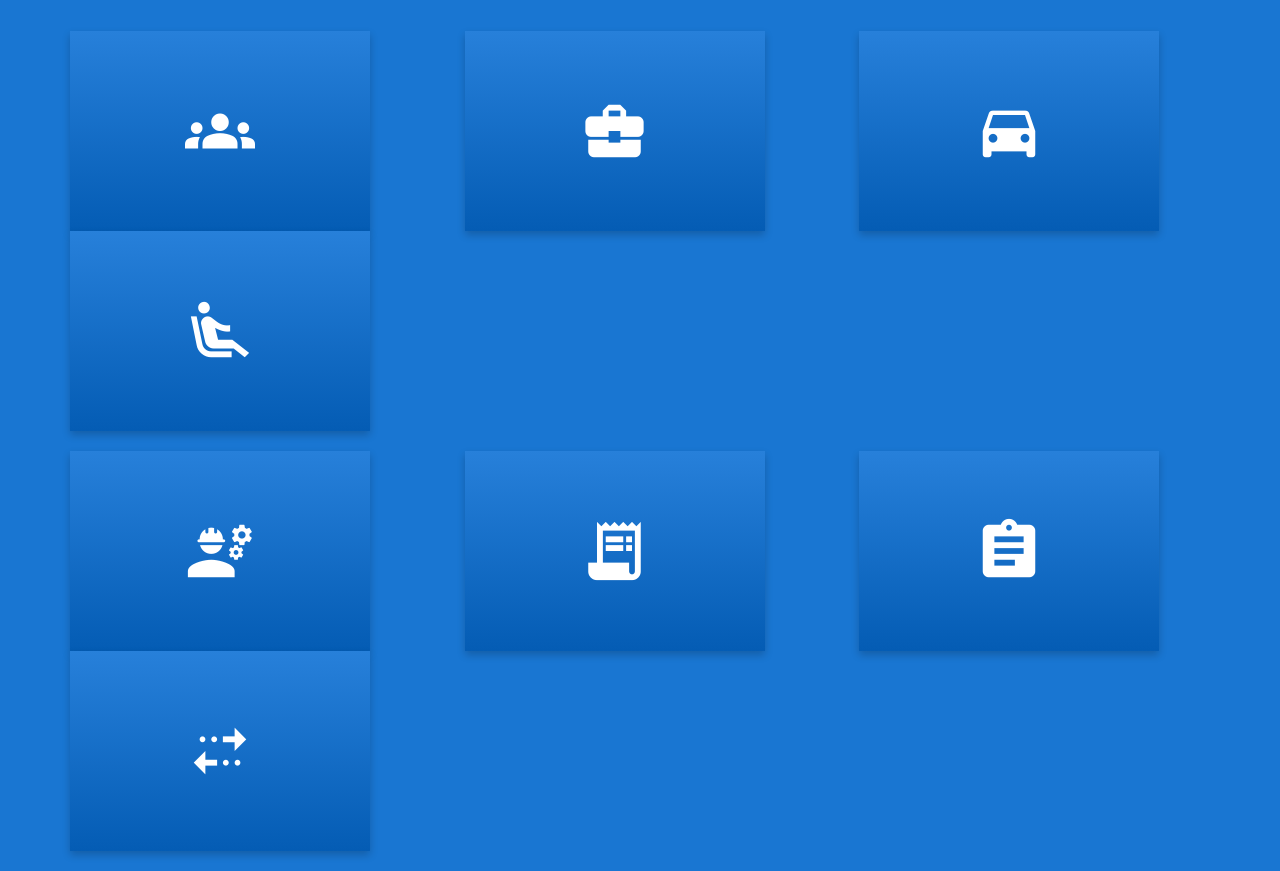
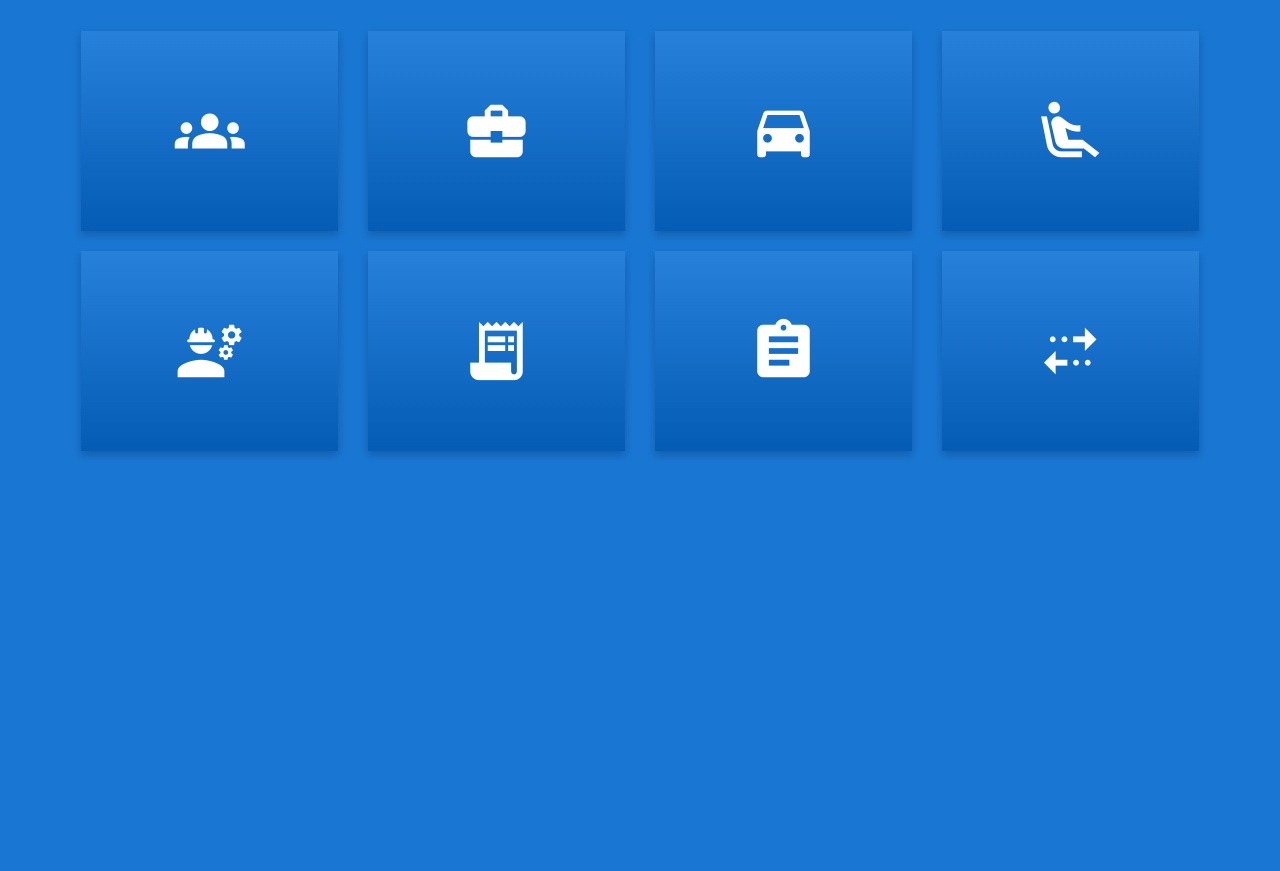
Before and after one commit to jolusca1/Frotas, a Django app: page / in a window 1280 px wide. After the commit the page ends 457 px from the top, so only its background shows below. Run offline with Django 5.2, Linux system fonts and the light colour scheme; some libraries are stand-ins or nearby versions.

Commit message:
Correção do layout

```diff
--- a/static/css/home.css
+++ b/static/css/home.css
@@ -64,6 +64,10 @@ body {
 	font-size: 26px;
 }
 
+.flip-card a {
+	text-decoration: none;
+}
+
 .material-icons {
 	font-family: 'Material Icons';
 	font-weight: normal;
--- a/static/css/main.css
+++ b/static/css/main.css
@@ -1,7 +1,7 @@
 :root {
 	--primary-color: #1976D2;
 	--second-color: #fff;
-	--third-color: #fa815c;
+	--third-color: #343a40;
 	--primary-color-font: #062c52;
 	--danger-color: #da0101;
 }
@@ -23,7 +23,7 @@ td, th {
     .pagination {
         display: flex;
         justify-content: center;
-        margin: 20px 0;
+        margin: 10px 0;
     }
 
     .pagination li {
@@ -33,6 +33,7 @@ td, th {
     .pagination a {
         padding: 8px 16px;
         text-decoration: none;
+		border: 1px;
     }
 
     .pagination .active a {
--- a/templates/home/home.html
+++ b/templates/home/home.html
@@ -16,9 +16,9 @@
 
 	<div class="container">
 
-		<div class="row">
+		<div class="row row-cols-8">
 
-			<div class="flip-card">
+			<div class="flip-card col">
 				<div class="flip-card-inner">
 					<div class="flip-card-front">
 						<i class="material-icons center">groups</i>
@@ -33,7 +33,7 @@
 
 			&ensp;
 
-			<div class="flip-card">
+			<div class="flip-card col">
 				<div class="flip-card-inner">
 					<div class="flip-card-front">
 						<i class="material-icons center">business_center</i>
@@ -48,7 +48,7 @@
 
 			&ensp;
 
-			<div class="flip-card">
+			<div class="flip-card col">
 				<div class="flip-card-inner">
 					<div class="flip-card-front">
 						<i class="material-icons center">directions_car</i>
@@ -63,7 +63,7 @@
 
 			&ensp;
 
-			<div class="flip-card">
+			<div class="flip-card col">
 				<div class="flip-card-inner">
 					<div class="flip-card-front">
 						<i class="material-icons center">airline_seat_recline_extra</i>
@@ -79,9 +79,9 @@
 		</div>
 
 
-		<div class="row">
+		<div class="row row-cols-8">
 
-			<div class="flip-card">
+			<div class="flip-card col">
 				<div class="flip-card-inner">
 					<div class="flip-card-front">
 						<i class="material-icons center">engineering</i>
@@ -96,7 +96,7 @@
 
 			&ensp;
 
-			<div class="flip-card">
+			<div class="flip-card col">
 				<div class="flip-card-inner">
 					<div class="flip-card-front">
 						<i class="material-icons center">receipt_long</i>
@@ -111,7 +111,7 @@
 
 			&ensp;
 
-			<div class="flip-card">
+			<div class="flip-card col">
 				<div class="flip-card-inner">
 					<div class="flip-card-front">
 						<i class="material-icons center">assignment</i>
@@ -126,7 +126,7 @@
 
 			&ensp;
 
-			<div class="flip-card">
+			<div class="flip-card col">
 				<div class="flip-card-inner">
 					<div class="flip-card-front">
 						<i class="material-icons center">multiple_stop</i>
--- a/templates/partials/modal-search.html
+++ b/templates/partials/modal-search.html
@@ -1,4 +1,4 @@
-{# Modal #}
+{% comment %} {# Modal #}
 
  <!-- Modal Structure -->
  <div id="modal" class="modal bottom-sheet">
@@ -19,4 +19,4 @@
 		<a href="#!" class="waves-effect btn-flat" id="search">Pesquisar</a>
 	</div>
 
-</div>
+</div> {% endcomment %}
--- a/templates/partials/navbar.html
+++ b/templates/partials/navbar.html
@@ -67,11 +67,11 @@
 		<div class="nav-content blue darken-2 center" id="title-bar">
 			<span class="nav-title">{{title}}</span>
 
-			<a class="btn-floating btn-large halfway-fab
+			{% comment %} <a class="btn-floating btn-large halfway-fab
 								waves-effect waves-light color-button pulse modal-trigger"
 								href="#modal">
 				<i class="material-icons">filter_alt</i>
-			</a>
+			</a> {% endcomment %}
 		</div>
 
 	</nav>
```
